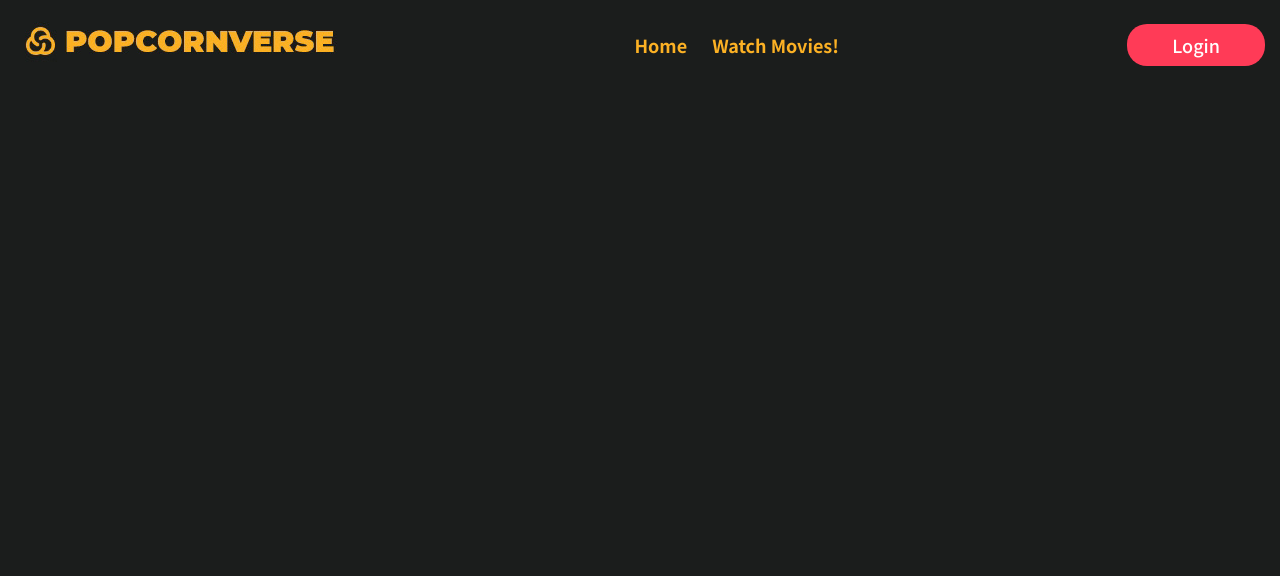
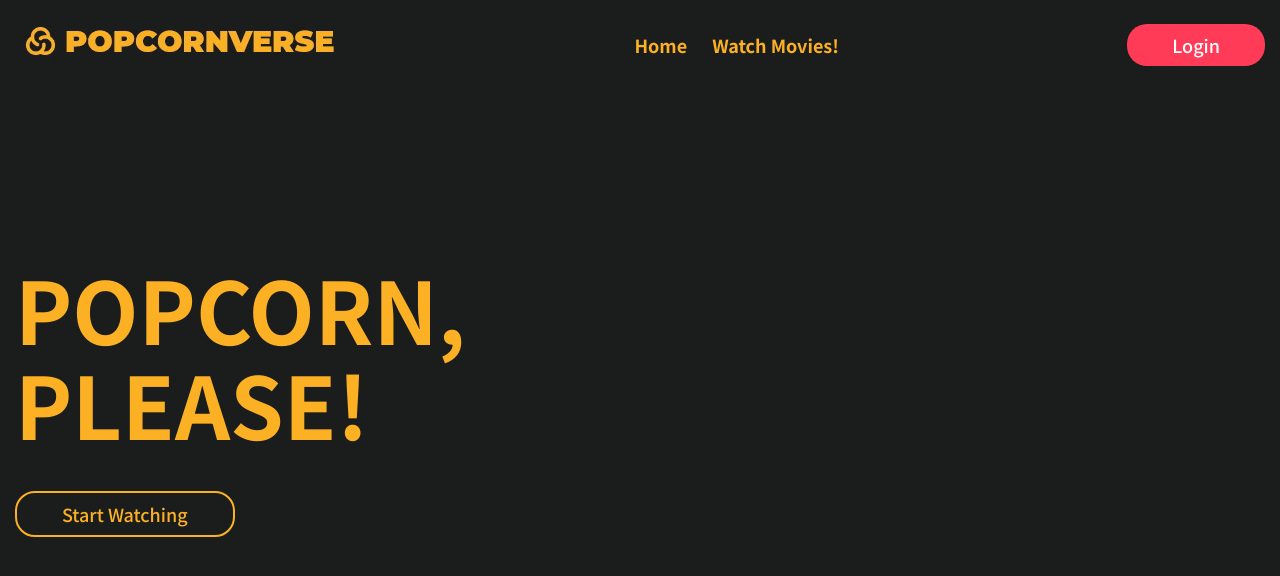
Before and after one commit to ruslankriklivyy/nuxt-movies, a Nuxt app: page / in a window 1280 px wide. Shown: the top 576 px of the page. Built offline with nearby package versions, Linux system fonts and the light colour scheme.

Commit message:
added promo

```diff
--- /dev/null
+++ b/components/Promo.vue
@@ -0,0 +1,47 @@
+<template>
+  <section class="promo">
+    <div class="promo-left">
+      <h1 class="promo-left__title">
+        POPCORN, PLEASE!
+      </h1>
+      <button class="promo-left__btn">Start Watching</button>
+    </div>
+  </section>
+</template>
+
+<script lang="ts">
+export default {};
+</script>
+
+<style lang="scss" scoped>
+.promo {
+  display: flex;
+  align-items: center;
+  padding-top: 120px;
+  &-left {
+    width: 50%;
+    &__title {
+      font-weight: 700;
+      line-height: 1.1;
+      font-size: 86px;
+      color: #fcb124;
+      margin-bottom: 40px;
+    }
+    &__btn {
+      padding: 8px 45px;
+      font-size: 18px;
+      font-weight: 500;
+      color: #fcb124;
+      border: 2px solid #fcb124;
+      background: transparent;
+      cursor: pointer;
+      border-radius: 20px;
+      transition: all 0.3s ease;
+      &:hover {
+        color: #1b1d1c;
+        background: #fcb124;
+      }
+    }
+  }
+}
+</style>
--- a/pages/index.vue
+++ b/pages/index.vue
@@ -1,6 +1,7 @@
 <template>
   <div class="container">
     <Header />
+    <Promo />
   </div>
 </template>
 
```
